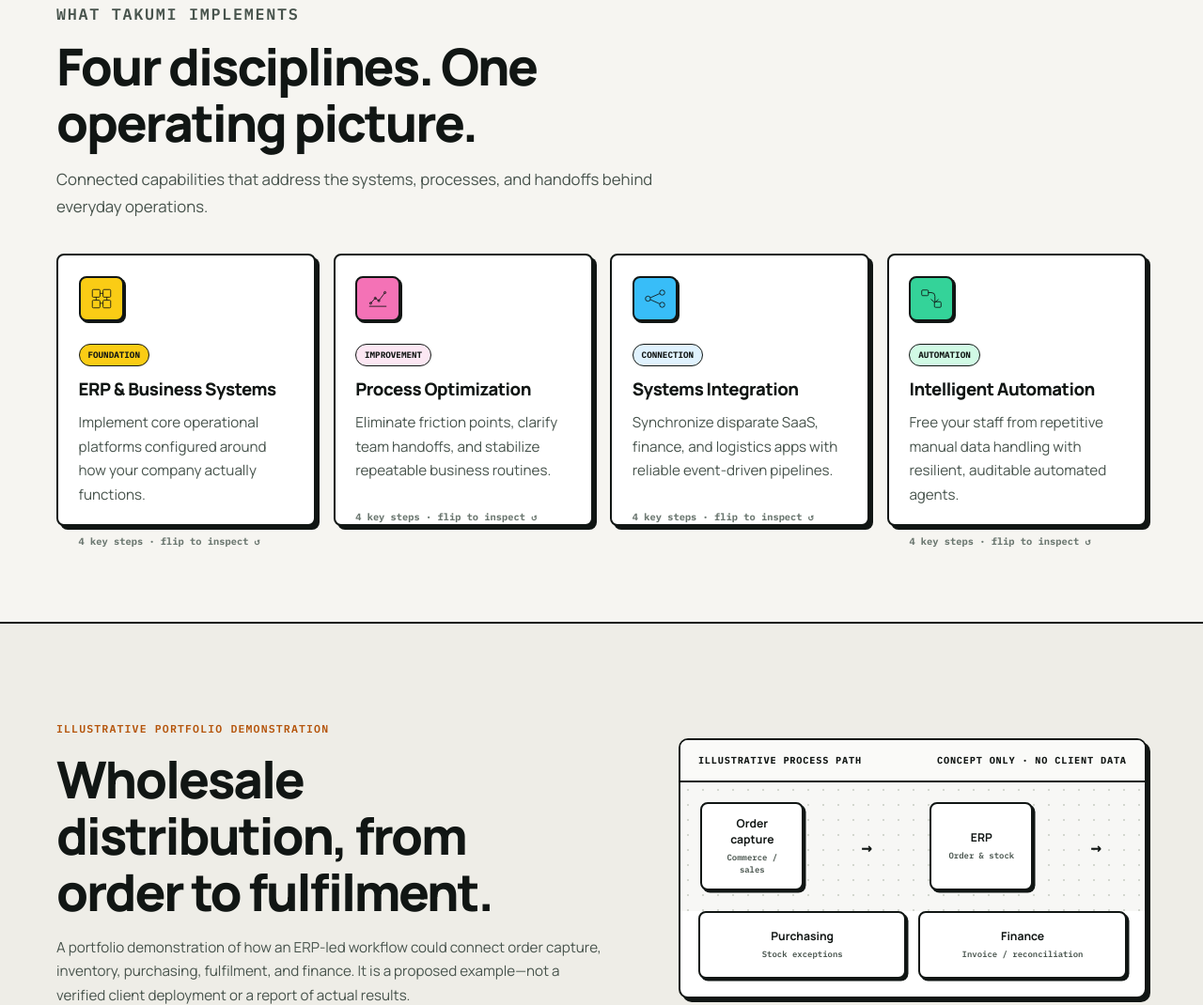
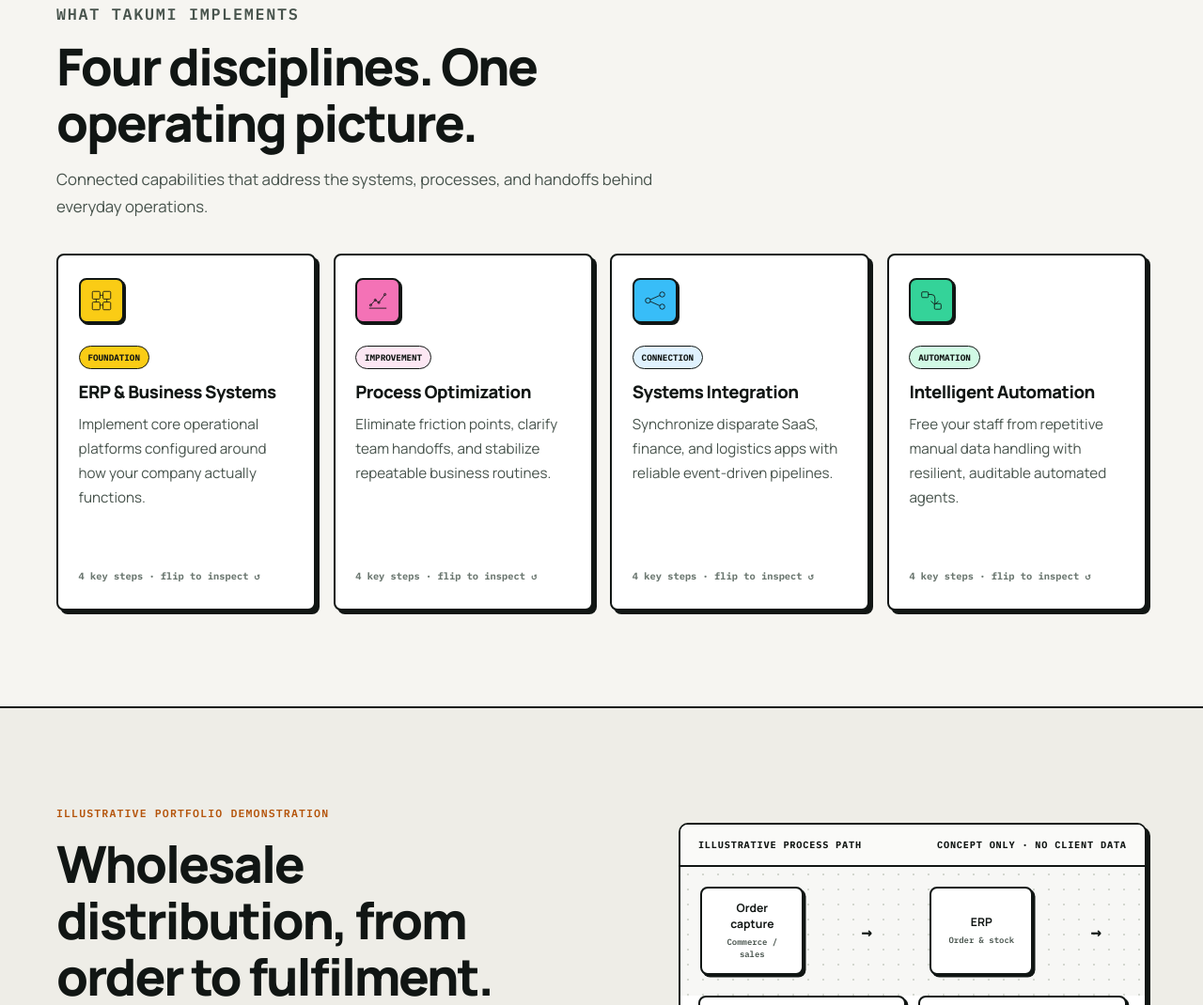
Before and after one commit to WambuaJoe/takumi-autolabs, a website: page index.html in a window 1280 px wide. Shown: the part 2789-3859 px from the top of the page at 94% size. Drawn offline with Linux system fonts and the light colour scheme.

Commit message:
fix(cards): fix flip card height and text overflow using CSS grid stacking

```diff
--- a/assets/css/site.css
+++ b/assets/css/site.css
@@ -935,17 +935,17 @@ textarea.form-control { min-height: 150px; resize: vertical; }
 /* Flip Cards Container */
 .flip-card-wrap {
   perspective: 1000px;
-  min-height: 290px;
+  display: flex;
 }
 
 .flip-card {
   position: relative;
   width: 100%;
-  height: 100%;
-  min-height: 290px;
+  min-height: 380px;
   cursor: pointer;
-  transition: transform 0.5s cubic-bezier(0.4, 0, 0.2, 1);
+  transition: transform 0.45s cubic-bezier(0.4, 0, 0.2, 1);
   transform-style: preserve-3d;
+  display: grid;
 }
 
 .flip-card.flipped {
@@ -954,19 +954,33 @@ textarea.form-control { min-height: 150px; resize: vertical; }
 
 .flip-card-front,
 .flip-card-back {
-  position: absolute;
-  inset: 0;
   width: 100%;
   height: 100%;
-  padding: 1.35rem;
+  padding: 1.5rem 1.35rem;
   border: var(--border-thick);
   border-radius: var(--radius);
   background: #ffffff;
   box-shadow: var(--shadow-hard);
   backface-visibility: hidden;
+  -webkit-backface-visibility: hidden;
   display: flex;
   flex-direction: column;
   justify-content: space-between;
+  overflow: hidden;
+  box-sizing: border-box;
+}
+
+.flip-card-front {
+  grid-area: 1 / 1;
+  z-index: 2;
+  transform: rotateY(0deg);
+}
+
+.flip-card-back {
+  grid-area: 1 / 1;
+  transform: rotateY(180deg);
+  background: #fbfbf9;
+  border-color: #111614;
 }
 
 .flip-card-front:hover {
```
